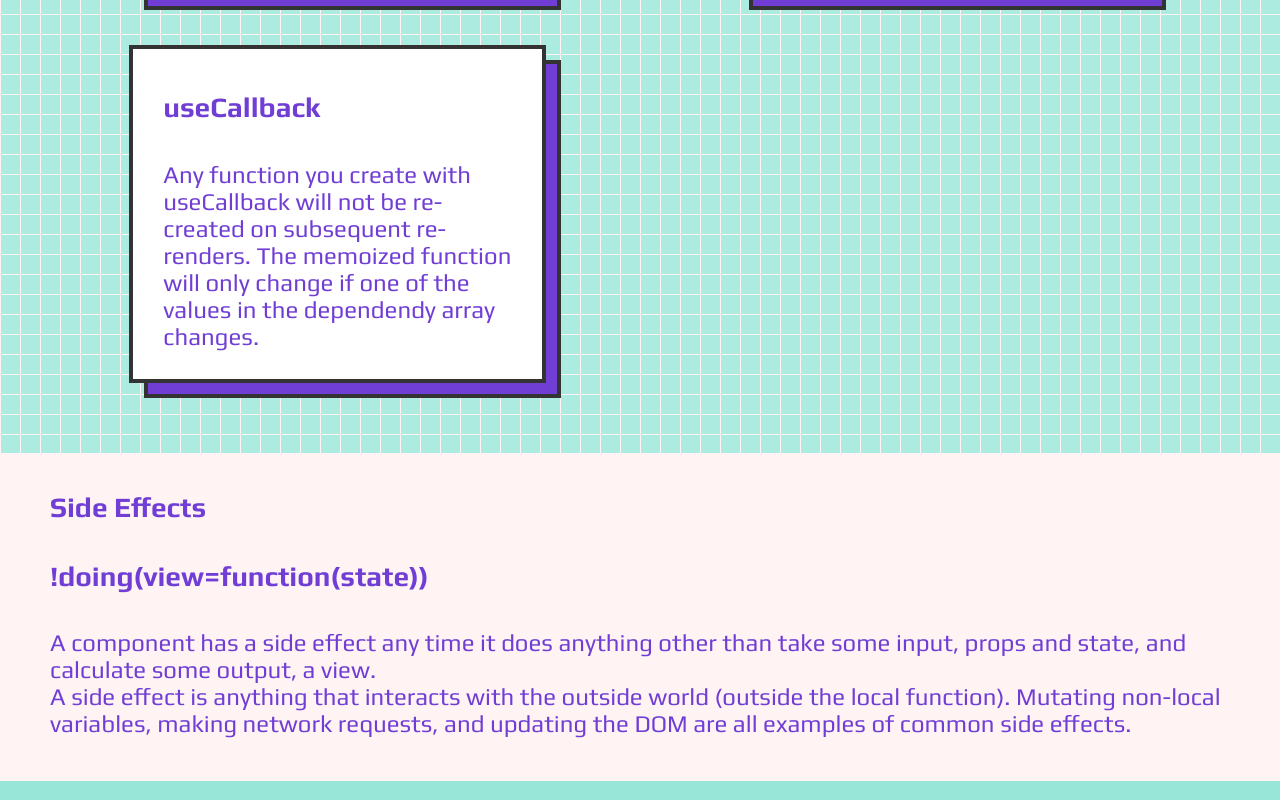
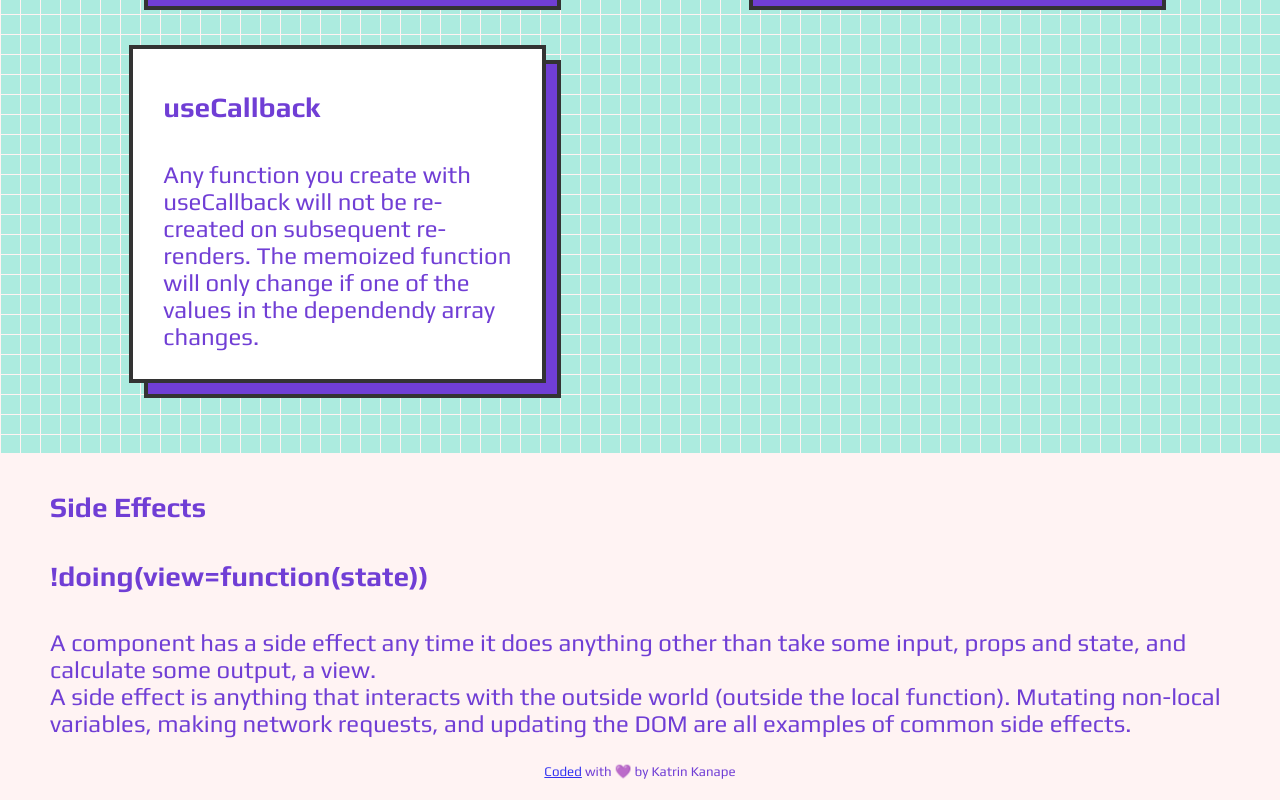
Before and after one commit to katrinkan/reactionary, a Next.js app: page /hooks in a window 1280 px wide. Shown: the part 2746-3546 px from the top of the page. Built offline with nearby package versions, Linux system fonts and the light colour scheme.

Commit message:
added code link in footer

```diff
--- a/app/globals.css
+++ b/app/globals.css
@@ -40,6 +40,10 @@ footer {
 }
 footer > h4 {
   padding-left: 20px;
+}
+
+footer > div {
+  text-align: center;
 }
 .nav {
   display: flex;
--- a/app/layout.js
+++ b/app/layout.js
@@ -35,6 +35,17 @@ export default function RootLayout({ children }) {
             making network requests, and updating the DOM are all examples of
             common side effects.
           </p>
+          <div>
+            <small>
+              <a
+                href="https://github.com/katrinkan/reactionary"
+                target="_blank"
+              >
+                Coded
+              </a>{" "}
+              with 💜 by Katrin Kanape
+            </small>
+          </div>
         </footer>
       </body>
     </html>
```
